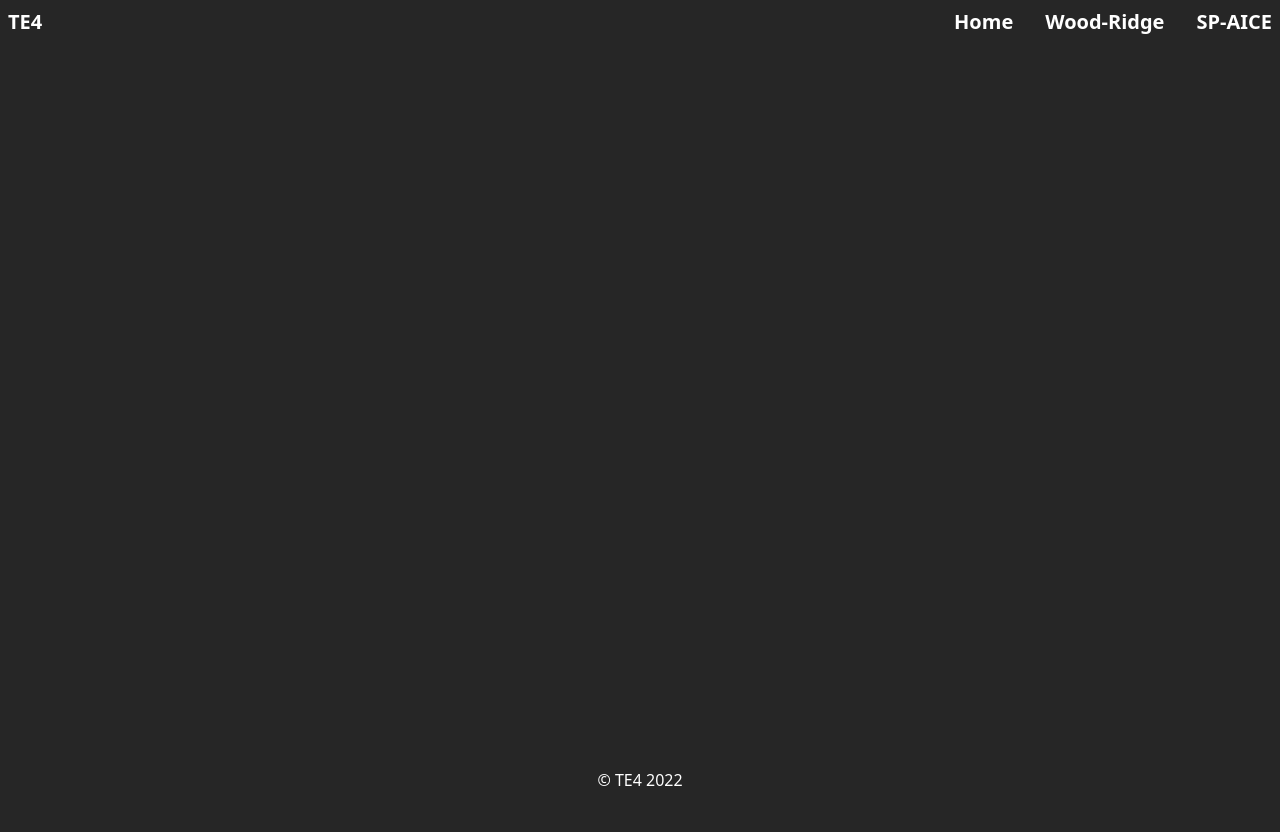
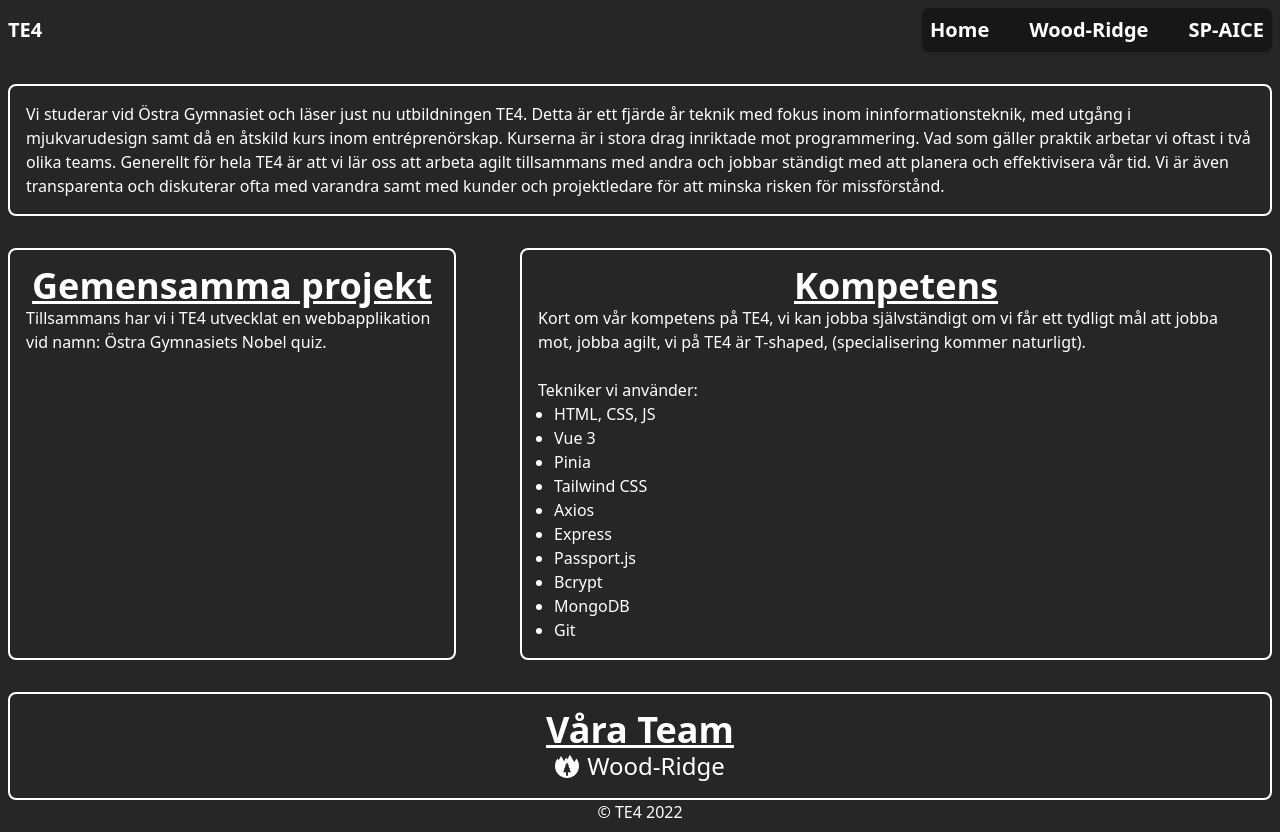
Before and after one commit to williampettersson/flow230120, a Vue app: page / in a window 1280 px wide. Before the commit the page ends 800 px from the top, so only its background shows below. Built offline with nearby package versions, Linux system fonts and the light colour scheme.

Commit message:
Minor fixes + Basic Home View

```diff
--- a/src/components/AppHeader.vue
+++ b/src/components/AppHeader.vue
@@ -23,12 +23,12 @@ export default {
     <nav class="flex justify-between items-center text-xl font-bold">
       <slot><RouterLink to="/">TE4</RouterLink></slot>
       <div
-        class="space-x-8 flex-col right-4 top-8 items-end absolute md:flex-row md:static"
+        class="space-x-8 flex-col right-3 top-9 items-end absolute md:flex-row md:static p-1 bg-neutral-900 rounded-lg shadow"
         :class="sidebarOpen ? 'flex' : 'hidden md:flex'"
       >
-        <RouterLink to="/">Home</RouterLink>
-        <RouterLink to="/wood-ridge">Wood-Ridge</RouterLink>
-        <RouterLink to="/sp-aice">SP-AICE</RouterLink>
+        <RouterLink class="p-1" to="/">Home</RouterLink>
+        <RouterLink class="p-1" to="/wood-ridge">Wood-Ridge</RouterLink>
+        <RouterLink class="p-1" to="/sp-aice">SP-AICE</RouterLink>
       </div>
       <button class="w-8 h-8 md:hidden" @click="toggleSidebar">
         <Bars3Icon />
--- a/src/views/HomeView.vue
+++ b/src/views/HomeView.vue
@@ -1,8 +1,59 @@
 <script setup>
+import { RouterLink } from "vue-router";
 import AppHeader from "../components/AppHeader.vue";
+import AppSection from "../components/AppSection.vue";
+import WoodRidgeIcon from "../components/wood-ridge/icons/WoodRidgeIcon.vue";
 </script>
 
 <template>
   <AppHeader class="flex-grow-0 flex-shrink-0" />
-  <main class="flex-grow"></main>
+  <main class="flex-grow space-y-8 mt-8">
+    <AppSection>
+      <p>
+        Vi studerar vid Östra Gymnasiet och läser just nu utbildningen TE4.
+        Detta är ett fjärde år teknik med fokus inom ininformationsteknik, med
+        utgång i mjukvarudesign samt då en åtskild kurs inom entréprenörskap.
+        Kurserna är i stora drag inriktade mot programmering. Vad som gäller
+        praktik arbetar vi oftast i två olika teams. Generellt för hela TE4 är
+        att vi lär oss att arbeta agilt tillsammans med andra och jobbar
+        ständigt med att planera och effektivisera vår tid. Vi är även
+        transparenta och diskuterar ofta med varandra samt med kunder och
+        projektledare för att minska risken för missförstånd.
+      </p></AppSection
+    >
+    <div class="sm:flex sm:space-x-16">
+      <AppSection name="Gemensamma projekt">
+        <p>
+          Tillsammans har vi i TE4 utvecklat en webbapplikation vid namn: Östra
+          Gymnasiets Nobel quiz.
+        </p>
+      </AppSection>
+      <AppSection name="Kompetens" class="mt-8 sm:mt-0">
+        <p>
+          Kort om vår kompetens på TE4, vi kan jobba självständigt om vi får ett
+          tydligt mål att jobba mot, jobba agilt, vi på TE4 är T-shaped,
+          (specialisering kommer naturligt). <br /><br />Tekniker vi använder:
+        </p>
+        <ul class="ml-4 text-white list-disc">
+          <li>HTML, CSS, JS</li>
+          <li>Vue 3</li>
+          <li>Pinia</li>
+          <li>Tailwind CSS</li>
+          <li>Axios</li>
+          <li>Express</li>
+          <li>Passport.js</li>
+          <li>Bcrypt</li>
+          <li>MongoDB</li>
+          <li>Git</li>
+        </ul>
+      </AppSection>
+    </div>
+    <AppSection name="Våra Team">
+      <div class="flex justify-center items-center">
+        <RouterLink to="/wood-ridge" class="flex items-center text-2xl"
+          ><WoodRidgeIcon class="mr-2" />Wood-Ridge</RouterLink
+        >
+      </div>
+    </AppSection>
+  </main>
 </template>
--- a/src/views/WoodRidgeView.vue
+++ b/src/views/WoodRidgeView.vue
@@ -17,7 +17,7 @@ import AppSectionTitle from "../components/AppSectionTitle.vue";
     <section class="w-fit space-y-4 mx-auto">
       <AppSectionTitle name="Team" />
       <div
-        class="grid grid-flow-row gap-4 sm:grid-cols-1 md:grid-cols-2 xl:grid-cols-3 2xl:grid-cols-4"
+        class="grid grid-flow-row gap-2 sm:grid-cols-1 md:grid-cols-2 xl:grid-cols-3 2xl:grid-cols-4"
       >
         <MemberCard
           name="Enok E"
@@ -48,7 +48,7 @@ import AppSectionTitle from "../components/AppSectionTitle.vue";
       </div>
     </section>
     <section
-      class="space-y-4 mx-auto w-[380px] md:w-[776px] xl:w-[1172px] 2xl:w-[1568px]"
+      class="space-y-4 mx-auto w-[380px] md:w-[768px] xl:w-[1156px] 2xl:w-[1544px] max-w-full"
     >
       <h1 class="text-center font-bold underline text-4xl">Projekt</h1>
       <div>
```
